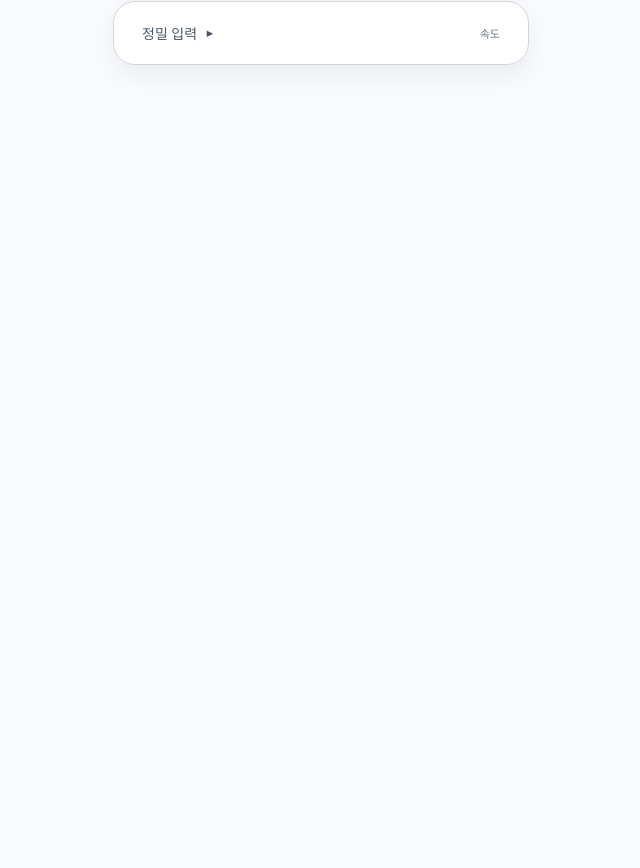
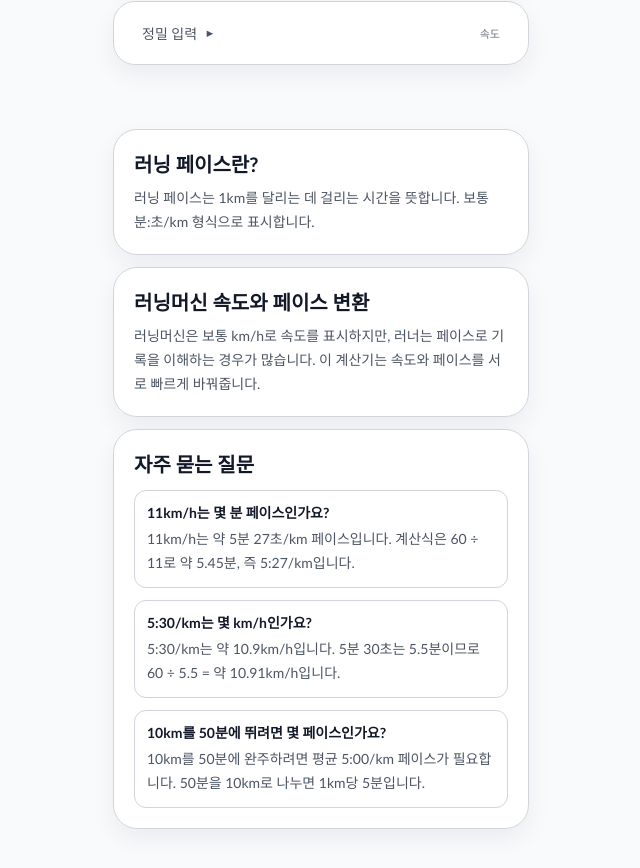
Before and after one commit to positanoarancia/runningrunning, a Next.js app: page / in a window 1280 px wide. Shown: the part 612-1480 px from the top of the page, without its empty margins (319-959 px from the left). Before the commit the page ends 800 px from the top, so only its background shows below. Built offline with nearby package versions, Linux system fonts and the light colour scheme.

Commit message:
Add foundational SEO metadata, content, and crawl routes

```diff
--- a/app/layout.tsx
+++ b/app/layout.tsx
@@ -1,11 +1,59 @@
-import type { Metadata } from "next";
+import type { Metadata, Viewport } from "next";
 import type { ReactNode } from "react";
 import Script from "next/script";
 import "./globals.css";
 
+const SITE_URL = "https://runningrunning.kr";
+const SITE_NAME = "runningrunning";
+const PAGE_TITLE = "러닝 페이스 계산기 | 러닝머신 속도 ↔ 페이스 변환";
+const PAGE_DESCRIPTION =
+  "러닝머신 속도(km/h)와 러닝 페이스(min/km)를 빠르게 변환하세요. 11km/h가 몇 분 페이스인지, 5:30/km가 몇 km/h인지 바로 확인하고 10km·하프 예상 기록도 볼 수 있습니다.";
+const OG_IMAGE_PATH = "/images/og-running-pace-calculator.png";
+
 export const metadata: Metadata = {
-  title: "러닝 페이스 계산기",
-  description: "러닝머신 속도와 러닝 페이스를 실시간으로 변환하는 모바일 우선 앱",
+  metadataBase: new URL(SITE_URL),
+  title: PAGE_TITLE,
+  description: PAGE_DESCRIPTION,
+  alternates: {
+    canonical: "/",
+  },
+  openGraph: {
+    type: "website",
+    url: "/",
+    title: PAGE_TITLE,
+    description: PAGE_DESCRIPTION,
+    siteName: `${SITE_NAME} | 러닝 페이스 계산기`,
+    images: [
+      {
+        url: OG_IMAGE_PATH,
+        width: 1200,
+        height: 630,
+        alt: "러닝 페이스 계산기 - 러닝머신 속도 ↔ 페이스 변환",
+      },
+    ],
+    locale: "ko_KR",
+  },
+  twitter: {
+    card: "summary_large_image",
+    title: PAGE_TITLE,
+    description: PAGE_DESCRIPTION,
+    images: [OG_IMAGE_PATH],
+  },
+  icons: {
+    icon: [
+      { url: "/favicon.ico" },
+      { url: "/icons/favicon-32x32.png", sizes: "32x32", type: "image/png" },
+      { url: "/icons/favicon-16x16.png", sizes: "16x16", type: "image/png" },
+    ],
+    apple: [{ url: "/icons/apple-touch-icon.png", sizes: "180x180", type: "image/png" }],
+    shortcut: ["/favicon.ico"],
+  },
+};
+
+export const viewport: Viewport = {
+  width: "device-width",
+  initialScale: 1,
+  viewportFit: "cover",
 };
 
 export default function RootLayout({
@@ -13,6 +61,14 @@ export default function RootLayout({
 }: Readonly<{
   children: ReactNode;
 }>) {
+  const websiteStructuredData = {
+    "@context": "https://schema.org",
+    "@type": "WebSite",
+    name: `${SITE_NAME} 러닝 페이스 계산기`,
+    alternateName: [SITE_NAME, "러닝 페이스 계산기"],
+    url: SITE_URL,
+  };
+
   return (
     <html lang="ko" suppressHydrationWarning>
       <body>
@@ -28,6 +84,11 @@ export default function RootLayout({
             } catch {}
           })();`}
         </Script>
+        <Script
+          id="website-structured-data"
+          type="application/ld+json"
+          dangerouslySetInnerHTML={{ __html: JSON.stringify(websiteStructuredData) }}
+        />
         {children}
       </body>
     </html>
--- a/app/page.tsx
+++ b/app/page.tsx
@@ -367,6 +367,37 @@ export default function HomePage() {
         : "var(--primary-strong)",
   } as CSSProperties;
 
+  const faqItems = [
+    {
+      question: "11km/h는 몇 분 페이스인가요?",
+      answer:
+        "11km/h는 약 5분 27초/km 페이스입니다. 계산식은 60 ÷ 11로 약 5.45분, 즉 5:27/km입니다.",
+    },
+    {
+      question: "5:30/km는 몇 km/h인가요?",
+      answer:
+        "5:30/km는 약 10.9km/h입니다. 5분 30초는 5.5분이므로 60 ÷ 5.5 = 약 10.91km/h입니다.",
+    },
+    {
+      question: "10km를 50분에 뛰려면 몇 페이스인가요?",
+      answer:
+        "10km를 50분에 완주하려면 평균 5:00/km 페이스가 필요합니다. 50분을 10km로 나누면 1km당 5분입니다.",
+    },
+  ];
+
+  const faqStructuredData = {
+    "@context": "https://schema.org",
+    "@type": "FAQPage",
+    mainEntity: faqItems.map((item) => ({
+      "@type": "Question",
+      name: item.question,
+      acceptedAnswer: {
+        "@type": "Answer",
+        text: item.answer,
+      },
+    })),
+  };
+
   return (
     <main className="mx-auto flex min-h-screen w-full max-w-md flex-col px-4 pb-10 pt-6 theme-text">
       <header className="mb-5 px-1">
@@ -378,9 +409,9 @@ export default function HomePage() {
             <h1 className="mt-3 text-3xl font-black tracking-tight theme-text">
               러닝 페이스 계산기
             </h1>
-            <p className="theme-muted mt-2 text-sm leading-6">
+            <h2 className="theme-muted mt-2 text-sm leading-6 font-medium">
               러닝머신 속도 ↔ 페이스 변환
-            </p>
+            </h2>
           </div>
           <div className="mt-1 flex items-start justify-end gap-2.5">
             <button
@@ -640,6 +671,39 @@ export default function HomePage() {
         {error}
       </div>
 
+      <section className="glass mt-6 rounded-[24px] p-5">
+        <h2 className="text-xl font-bold theme-text">러닝 페이스란?</h2>
+        <p className="mt-2 text-sm leading-6 theme-muted">
+          러닝 페이스는 1km를 달리는 데 걸리는 시간을 뜻합니다. 보통 분:초/km 형식으로
+          표시합니다.
+        </p>
+      </section>
+
+      <section className="glass mt-3 rounded-[24px] p-5">
+        <h2 className="text-xl font-bold theme-text">러닝머신 속도와 페이스 변환</h2>
+        <p className="mt-2 text-sm leading-6 theme-muted">
+          러닝머신은 보통 km/h로 속도를 표시하지만, 러너는 페이스로 기록을 이해하는 경우가
+          많습니다. 이 계산기는 속도와 페이스를 서로 빠르게 바꿔줍니다.
+        </p>
+      </section>
+
+      <section className="glass mt-3 rounded-[24px] p-5">
+        <h2 className="text-xl font-bold theme-text">자주 묻는 질문</h2>
+        <div className="mt-3 space-y-3">
+          {faqItems.map((item) => (
+            <article key={item.question} className="rounded-xl border border-[var(--border)] p-3">
+              <h3 className="text-sm font-semibold theme-text">{item.question}</h3>
+              <p className="mt-1 text-sm leading-6 theme-muted">{item.answer}</p>
+            </article>
+          ))}
+        </div>
+      </section>
+
+      <script
+        type="application/ld+json"
+        dangerouslySetInnerHTML={{ __html: JSON.stringify(faqStructuredData) }}
+      />
+
     </main>
   );
 }
--- /dev/null
+++ b/app/robots.ts
@@ -0,0 +1,13 @@
+import type { MetadataRoute } from "next";
+
+const SITE_URL = "https://runningrunning.kr";
+
+export default function robots(): MetadataRoute.Robots {
+  return {
+    rules: {
+      userAgent: "*",
+      allow: "/",
+    },
+    sitemap: `${SITE_URL}/sitemap.xml`,
+  };
+}
--- /dev/null
+++ b/app/sitemap.ts
@@ -0,0 +1,14 @@
+import type { MetadataRoute } from "next";
+
+const SITE_URL = "https://runningrunning.kr";
+
+export default function sitemap(): MetadataRoute.Sitemap {
+  return [
+    {
+      url: SITE_URL,
+      lastModified: new Date(),
+      changeFrequency: "weekly",
+      priority: 1,
+    },
+  ];
+}
```
